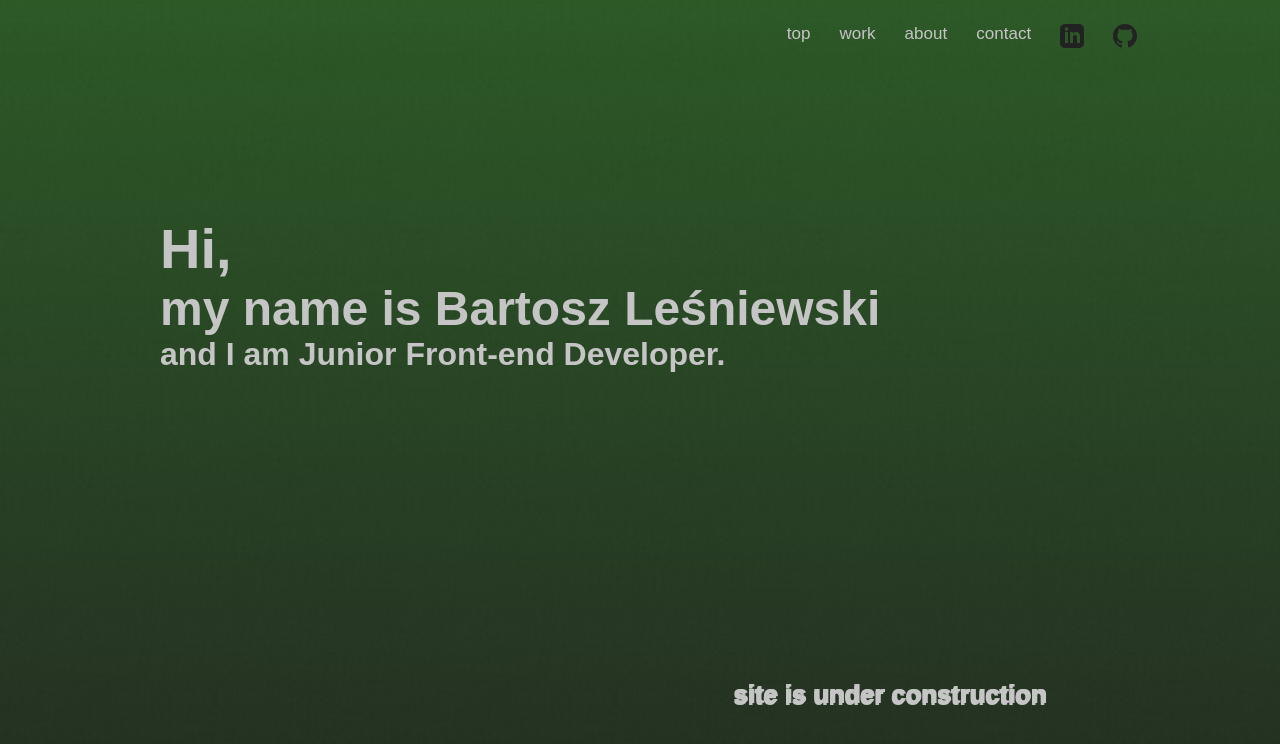
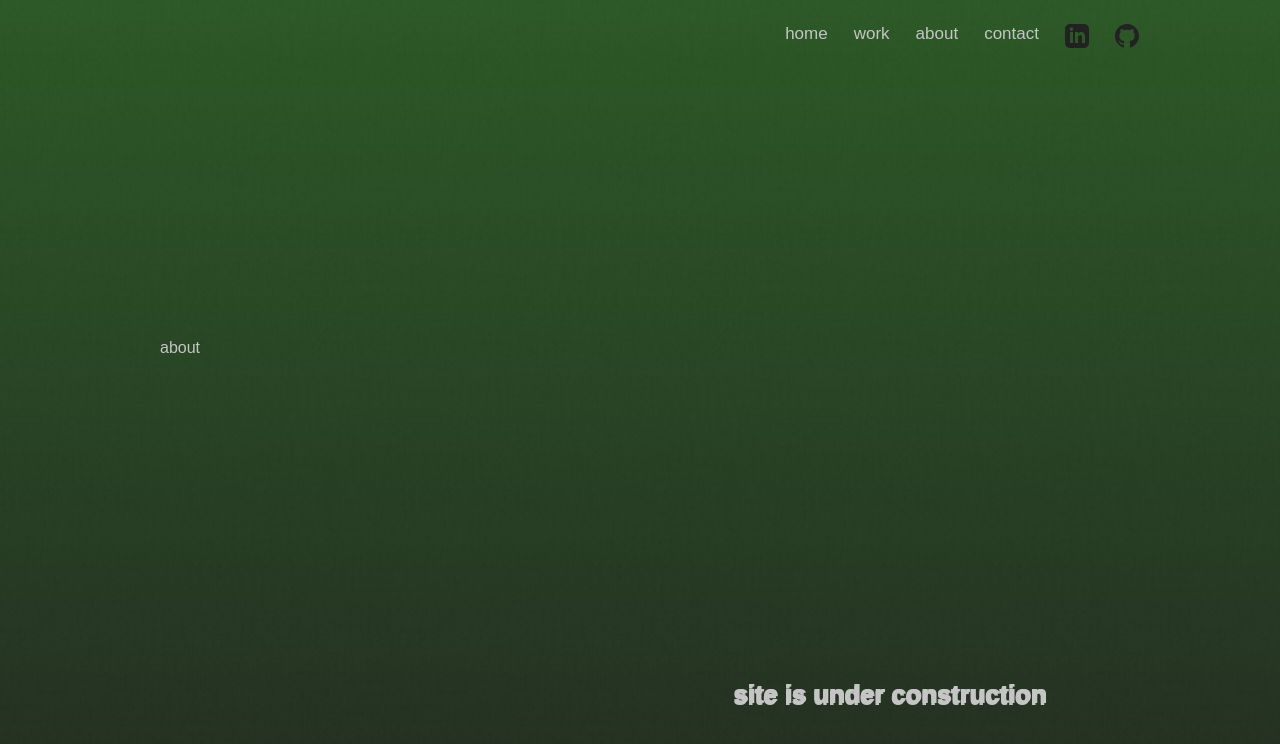
Before and after one commit to bartosz-lesniewski/bartosz-lesniewski.github.io, a React (Create React App) app in the folder portfolio-react/: page /about in a window 1280 px wide. Shown: the top 744 px of the page. Built offline with nearby package versions, Linux system fonts and the light colour scheme.

Commit message:
router, route, switch add

```diff
--- a/portfolio-react/package.json
+++ b/portfolio-react/package.json
@@ -10,6 +10,7 @@
     "react-dom": "^17.0.1",
     "react-router-dom": "^5.2.0",
     "react-scripts": "4.0.3",
+    "styled-components": "^5.2.1",
     "web-vitals": "^1.1.1"
   },
   "scripts": {
--- a/portfolio-react/src/About.js
+++ b/portfolio-react/src/About.js
@@ -1,5 +1,7 @@
+import React from "react";
+
 function About() {
-	return null;
+	return <p>about</p>;
 }
 
 export default About;
--- a/portfolio-react/src/App.js
+++ b/portfolio-react/src/App.js
@@ -1,17 +1,23 @@
+import React from "react";
 import "./styles/app.css";
-import { BrowseRouter as Router, Switch, Route } from "react-router-dom";
+import { BrowserRouter as Router, Switch, Route } from "react-router-dom";
 import Nav from "./Nav";
+import Work from "./Work";
+import About from "./About";
 
 function App() {
 	return (
+		<Router>
 			<div className="main-container">
 				<header>
 					<Nav />
 				</header>
 				<main>
-				<h3>and I am Junior Front-end Developer.</h3>
-				<h2>my name is Bartosz Leśniewski</h2>
-				<h1>Hi,</h1>
+					<Switch>
+						<Route path="/" exact component={Home} />
+						<Route path="/work" component={Work} />
+						<Route path="/about" component={About} />
+					</Switch>
 				</main>
 				<footer>
 					<h3 className="h3-footer" title="site is under construction">
@@ -19,7 +25,16 @@ function App() {
 					</h3>
 				</footer>
 			</div>
+		</Router>
 	);
 }
 
+const Home = () => (
+	<div>
+		<h1>Hi,</h1>
+		<h2>my name is Bartosz Leśniewski</h2>
+		<h3>and I am Junior Front-end Developer.</h3>
+	</div>
+);
+
 export default App;
--- a/portfolio-react/src/Contact.js
+++ b/portfolio-react/src/Contact.js
@@ -1,3 +1,5 @@
+import React from "react";
+
 function Contact() {
 	return null;
 }
--- a/portfolio-react/src/Nav.js
+++ b/portfolio-react/src/Nav.js
@@ -1,12 +1,20 @@
+import React from "react";
 import "./styles/header.css";
+import { Link } from "react-router-dom";
 
 function Nav() {
 	return (
 		<nav>
 			<ul>
-				<li>top</li>
-				<li>work</li>
-				<li>about</li>
+				<Link style={{ textDecoration: "none", color: "silver" }} to="/">
+					<li>home</li>
+				</Link>
+				<Link style={{ textDecoration: "none", color: "silver" }} to="/work">
+					<li>work</li>
+				</Link>
+				<Link style={{ textDecoration: "none", color: "silver" }} to="/about">
+					<li>about</li>
+				</Link>
 				<li>contact</li>
 				<li>
 					<svg
--- a/portfolio-react/src/Work.js
+++ b/portfolio-react/src/Work.js
@@ -1,5 +1,7 @@
+import React from "react";
+
 function Work() {
-	return null;
+	return <p>work</p>;
 }
 
 export default Work;
--- a/portfolio-react/src/styles/header.css
+++ b/portfolio-react/src/styles/header.css
@@ -1,6 +1,6 @@
 ul {
 	display: flex;
-	list-style: none;
+	list-style-type: none;
 	justify-content: space-around;
 	margin: 3vh 10vw 0 57.2vw;
 	font-size: 17px;
```
Also changed, not shown: 1 other file (tests, documents, lock files or other folders). Lines whose indentation alone changed are shown as unchanged.
